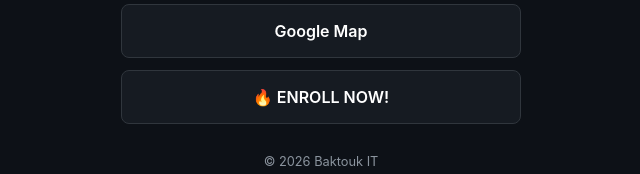
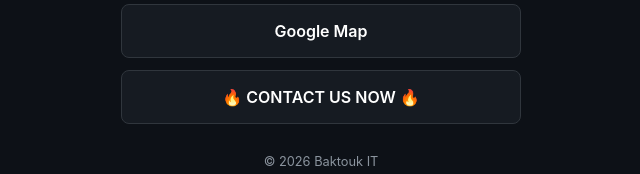
Before and after one commit to baktoukithq/info, a plain HTML site: page index.html in a window 1280 px wide. Shown: the part 562-736 px from the top of the page, without its empty margins (319-959 px from the left). Drawn offline with Linux system fonts and the light colour scheme.

Commit message:
Modify links and footer content in index.html
Updated the links section and footer in index.html.

```diff
--- a/index.html
+++ b/index.html
@@ -81,7 +81,7 @@
         <a href="https://t.me/baktoukithq" class="link-card" target="_blank">Telegram Channel</a>
         <a href="https://facebook.com/baktoukitsiemreap" class="link-card" target="_blank">Facebook Page</a>
         <a href="https://maps.app.goo.gl/psnekW4X2t33ubWe7" class="link-card" target="_blank">Google Map</a>
-        <a href="https://t.me/bitsrchat" class="link-card" target="_blank">🔥 ENROLL NOW!</a>
+        <a href="https://t.me/bitsrchat" class="link-card" target="_blank">🔥 CONTACT US NOW 🔥</a>
 
 
         <div class="footer">
```
